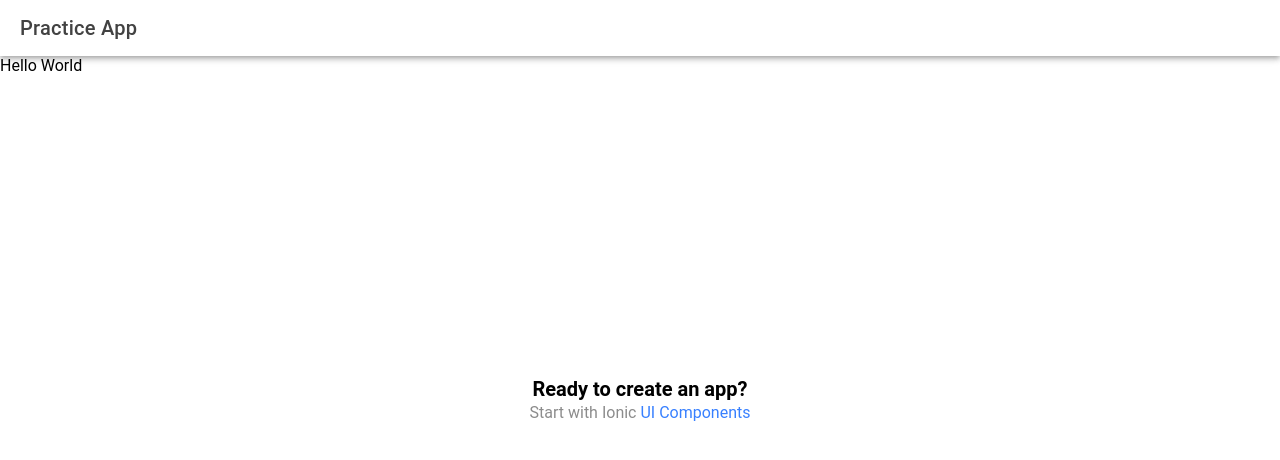
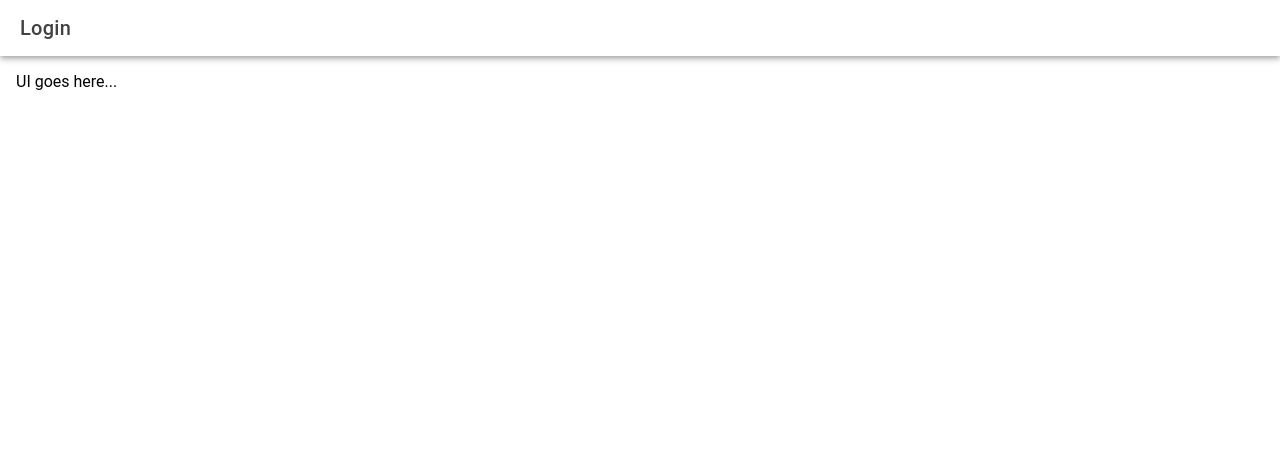
Before and after one commit to HectorDNuno/practiceApp, a React (Vite) app: page / in a window 1280 px wide. Before the commit this address led to /home. Shown: the top 460 px of the page. Built offline with nearby package versions, Linux system fonts and the light colour scheme.

Commit message:
imports register and login pages, adds route for each page

```diff
--- a/src/App.tsx
+++ b/src/App.tsx
@@ -1,7 +1,6 @@
 import { Redirect, Route } from 'react-router-dom';
 import { IonApp, IonRouterOutlet, setupIonicReact } from '@ionic/react';
 import { IonReactRouter } from '@ionic/react-router';
-import Home from './pages/Home';
 
 /* Core CSS required for Ionic components to work properly */
 import '@ionic/react/css/core.css';
@@ -21,6 +20,8 @@ import '@ionic/react/css/display.css';
 
 /* Theme variables */
 import './theme/variables.css';
+import Login from './pages/Login';
+import Register from './pages/Register';
 
 setupIonicReact();
 
@@ -28,12 +29,13 @@ const App: React.FC = () => (
   <IonApp>
     <IonReactRouter>
       <IonRouterOutlet>
-        <Route exact path="/home">
-          <Home />
+        <Route exact path="/">
+          <Login />
         </Route>
-        <Route exact path="/">
-          <Redirect to="/home" />
-        </Route>
+
+        {/* either syntax works */}
+
+        <Route path="/register" component={Register} exact/>
       </IonRouterOutlet>
     </IonReactRouter>
   </IonApp>
```
